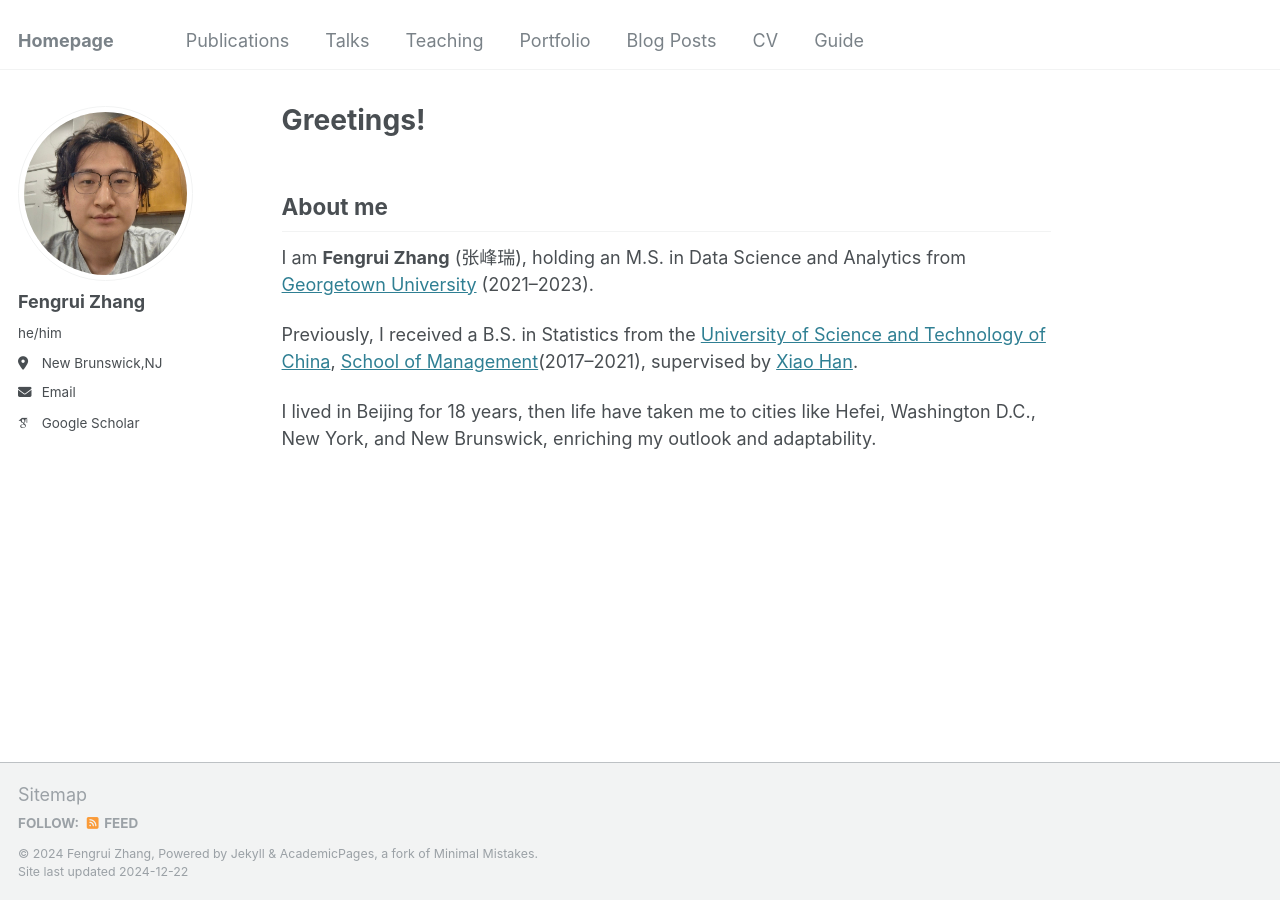
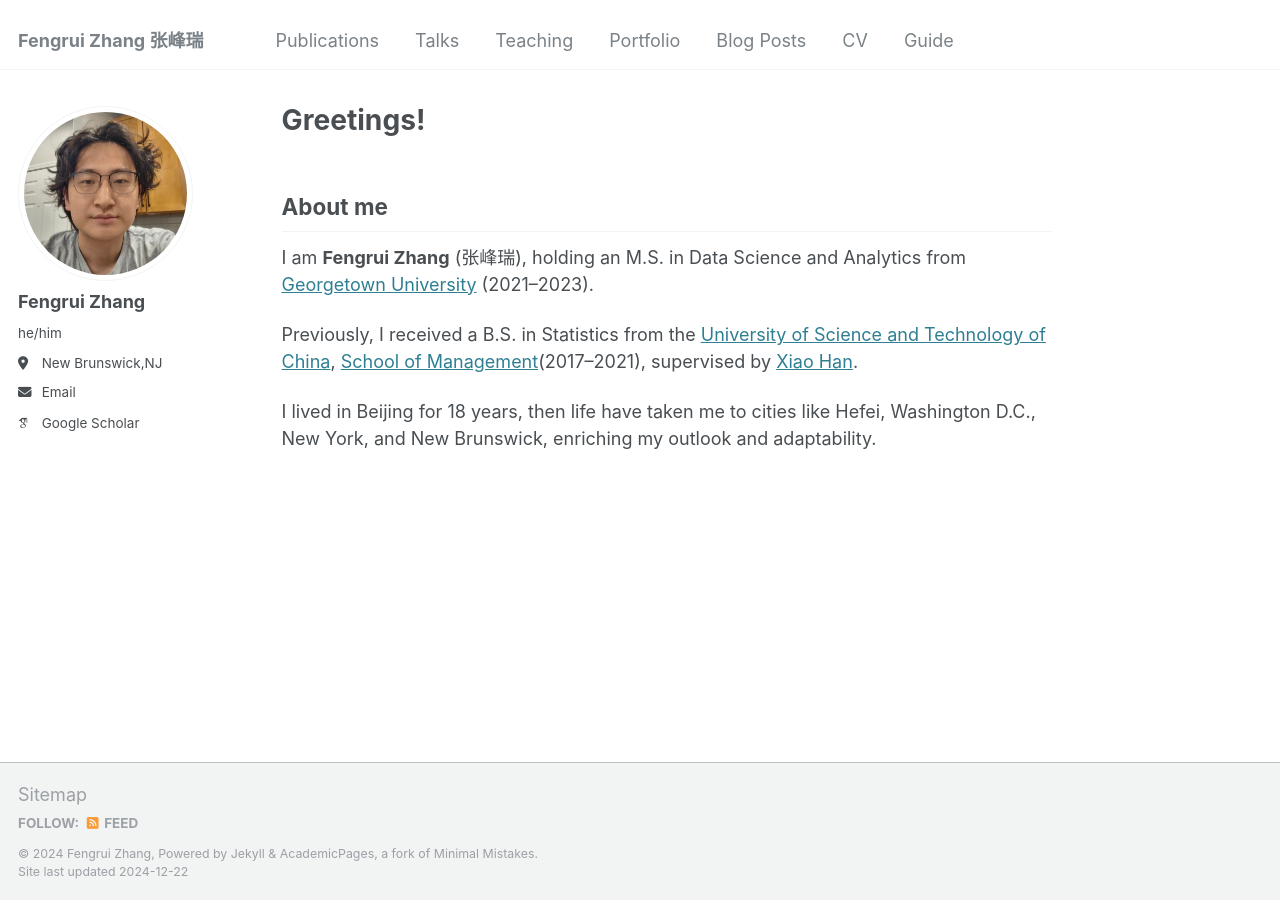
Before and after one commit to fengrui-z/fengrui-z.github.io, a Jekyll site: the page built from _pages/about.md, in a window 1280 px wide. Built offline with Jekyll 4.4.1, drawn with Linux system fonts in a browser that asks for light colours; some web fonts are replaced; a file with an impossible date is left out.

Commit message:
Update _config.yml

```diff
--- a/_config.yml
+++ b/_config.yml
@@ -8,7 +8,7 @@
 
 # Basic Site Settings
 locale                   : "en-US"
-title                    : "Homepage  "
+title                    : "Fengrui Zhang 张峰瑞  "
 title_separator          : "-"
 name                     : &name "Fengrui Zhang"
 description              : &description "personal description"
```
